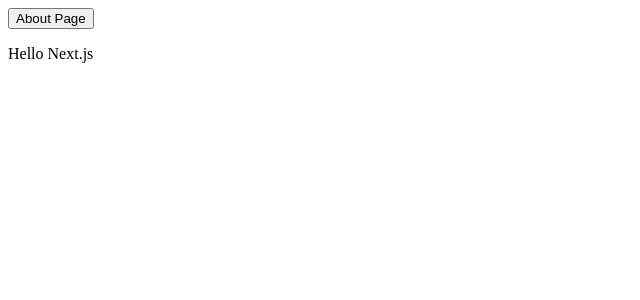
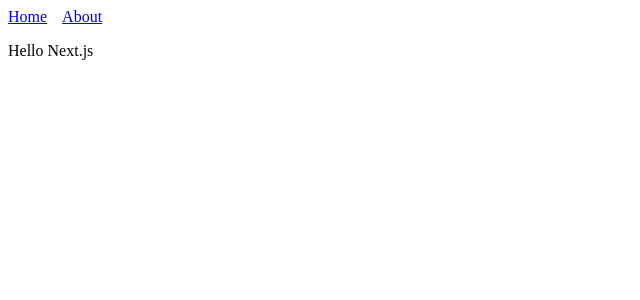
Before and after one commit to picklu/nextapp, a Next.js app: page / in a window 1280 px wide. Shown: the top 300 px of the page, without its empty margins (0-640 px from the left). Built offline with nearby package versions, Linux system fonts and the light colour scheme.

Commit message:
Add components/Header.js to dynamically add navigation header to the pages

```diff
--- /dev/null
+++ b/components/Header.js
@@ -0,0 +1,18 @@
+import Link from 'next/link';
+
+const linkStyle = {
+    marginRight: 15
+};
+
+const Header = () => (
+    <div>
+        <Link href="/">
+            <a style={ linkStyle }>Home</a>
+        </Link>
+        <Link href="/about">
+            <a style={ linkStyle }>About</a>
+        </Link>
+    </div>
+);
+
+export default Header;
--- a/pages/index.js
+++ b/pages/index.js
@@ -1,12 +1,10 @@
-import Link from 'next/link';
+import Header from '../components/Header';
 
 const Index = () => (
     <div>
-        <Link href="/about">
-            <button>About Page</button>
-        </Link>
+        <Header />
         <p>Hello Next.js</p>
     </div>
-)
+);
 
-export default Index
+export default Index;
```
Also changed, not shown: pages/about.js (+3 -5 lines).
